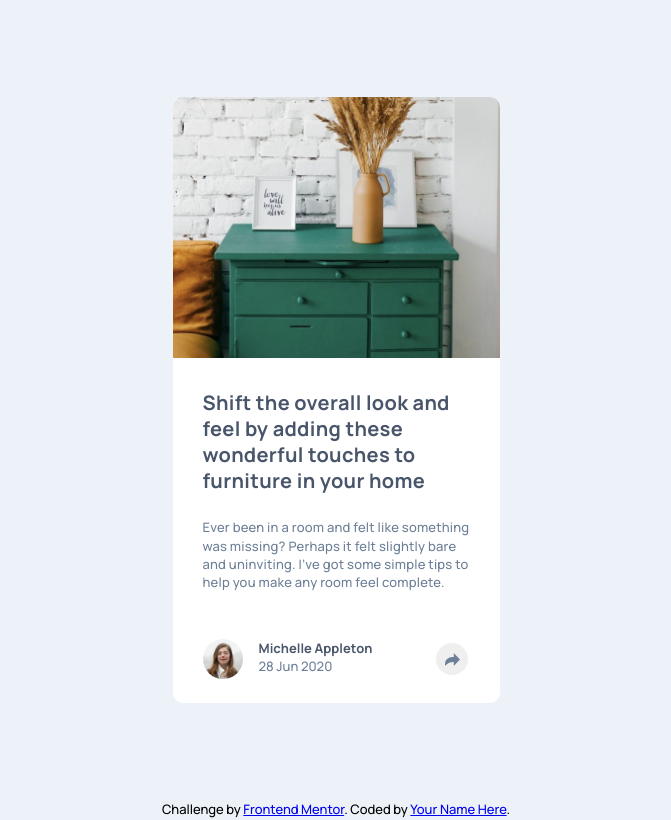
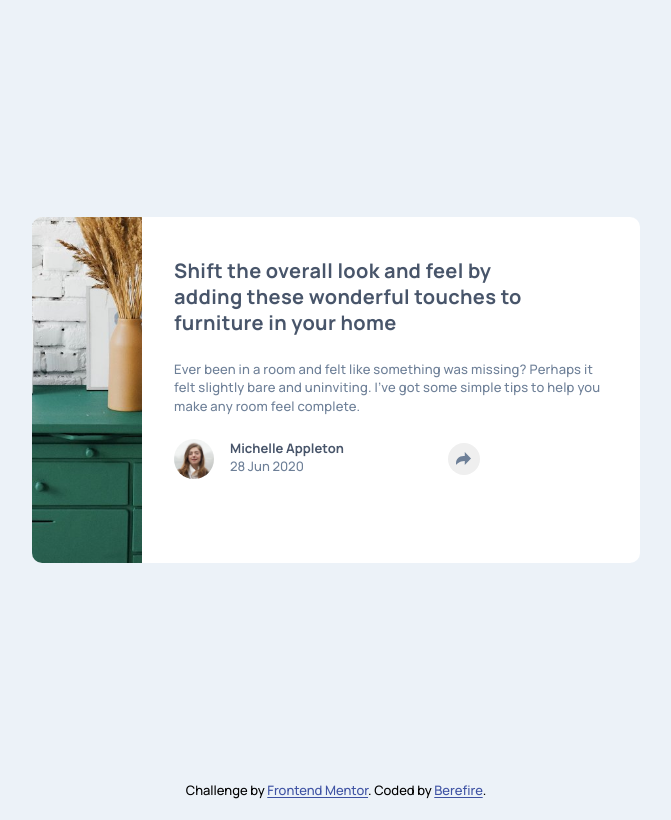
Before and after one commit to berefire/article-preview-component, a plain HTML site: page index.html in a window 1280 px wide. Shown: the whole page, without its empty margins (304-975 px from the left). Drawn offline with Linux system fonts and the light colour scheme; files whose address does not match are found by name.

Commit message:
style(responsive): refine  center position in cover layout

```diff
--- a/css/base/global.css
+++ b/css/base/global.css
@@ -6,5 +6,11 @@ html {
 
 html,
 body {
-  min-block-size: 100%;
+  min-height: 100dvh;
 }
+
+
+body {
+  display: flex;
+  flex-direction: column;
+}
--- a/css/base/tokens.css
+++ b/css/base/tokens.css
@@ -6,6 +6,7 @@
     --grey-500: hsl(214, 17%, 51%);
     --grey-400: hsl(212, 23%, 69%);
     --grey-200: hsl(210,46%, 95%);
+    --blue: hsl(228, 45%, 44%);
 
     /* Base */
     --base: 16;
@@ -54,6 +55,7 @@
     /* Font colors */
     --fc-text-title: var(--grey-900);
     --fc-text-body: var(--grey-500);
+    --fc-text-link: var(--blue);
 
     /* Background colors */
     --bg-primary: var(--grey-200);
@@ -83,5 +85,17 @@
     /* Border radius card*/
     --border-radius-card: var(--border-radius-100);
 
+     /* Decoration thicknesss */
+    --thickness-s: 0.08em;
 
+    /* Undeline-offset */
+    --offset-m: 0.15em;
+    --offset-s: 0.125em;    /* 2px */
 }
+
+@media (min-width: 48em) {
+    :root {
+        --stack-article-card-content: var(--spacing-300);
+        --gap-profile-date: var(--spacing-1300);
+    }
+}
--- a/css/blocks/article-card.css
+++ b/css/blocks/article-card.css
@@ -1,6 +1,6 @@
 .article-card {
     background-color: var(--bg-article-card);
-    max-inline-size: calc( 327/var(--base) * 1rem);
+    max-inline-size: calc( 327 / var(--base) * 1rem);
     display: flex;
     flex-direction: column;
     gap: var(--gap-article-card);
@@ -8,7 +8,8 @@
 }
 
 .article-card__image {
-    aspect-ratio: 327 / 200;
+    block-size: calc( 200 / var(--base) * 1rem);
+    inline-size: calc( 327 / var(--base) * 1rem);
 }
 
 .article-card__image img {
@@ -33,3 +34,28 @@
     color: var(--fc-text-body);
     font-weight: var(--fw-text-body);
 }
+
+
+@media (min-width: 48em){
+    .article-card {
+        flex-direction: row;
+        max-inline-size: calc( 608 / var(--base) * 1rem);;
+    }
+
+    .article-card__image {
+        block-size: calc(346 / var(--base) * 1rem);
+        inline-size: calc(229 / var(--base) * 1rem);
+    }
+
+    .article-card__image img {
+        border-radius: var(--border-radius-card) 0 0 var(--border-radius-card);
+    }
+
+    .article-card__title {
+        max-inline-size: 28ch;
+    }
+
+   .article-card__text {
+        max-inline-size: 110ch;
+    }
+}
--- a/css/blocks/attribution.css
+++ b/css/blocks/attribution.css
@@ -1,3 +1,4 @@
 .attribution {
     font-size: var(--fs-text-body);
+    text-align: center;
 }
--- a/css/composition/box.css
+++ b/css/composition/box.css
@@ -2,3 +2,10 @@
     padding-inline: calc( 30 / var(--base) * 1rem);
     padding-block: 0 calc( 18 / var(--base) * 1rem);
 }
+
+@media (min-width: 48em){
+    .box--article-card {
+        padding-inline: 0 calc( 36 / var(--base) * 1rem);
+        padding-block: calc( 41 / var(--base) * 1rem)
+    }
+}
--- a/css/composition/cover.css
+++ b/css/composition/cover.css
@@ -1,14 +1,6 @@
-.cover{
-    min-block-size: 100vh; /* Fallback for older browsers */
+.cover {
     flex: 1;
     display: flex;
     align-items: center;
     justify-content: center;
 }
-
-
-@supports (min-block-size: 100dvh) {
-    .cover {
-        min-block-size: 100dvh; /* Override with dynamic viewport height if supported */
-    }
-}
--- a/css/composition/grid.css
+++ /dev/null
@@ -1,5 +0,0 @@
-.grid {
-    flex: 1;
-    display: grid;
-    place-items: center;
-}
--- a/css/main.css
+++ b/css/main.css
@@ -9,9 +9,9 @@
 @import "./composition/stack.css";
 @import "./composition/cover.css";
 @import "./composition/cluster.css";
-@import "./composition/grid.css";
 
 /* ========= UTILITIES ============ */
+@import "./utilities/link.css";
 
 
 /* ========= BLOCKS ============ */
--- /dev/null
+++ b/css/utilities/link.css
@@ -0,0 +1,16 @@
+.link {
+    color: var(--fc-text-link);
+    text-decoration: underline;
+    text-decoration-thickness: var(--thickness-s);
+    text-underline-offset: var(--offset-m);
+}
+
+.link:hover,
+.link:focus-visible {
+    text-decoration-thickness: var(--thickness-m);
+}
+
+.link:focus-visible {
+    outline: var(--offset-s) solid var(--color-link);
+    outline-offset: var(--offset-s);
+}
--- a/index.html
+++ b/index.html
@@ -59,8 +59,8 @@
   </main>
 
   <div class="attribution">
-    Challenge by <a href="https://www.frontendmentor.io?ref=challenge" target="_blank">Frontend Mentor</a>.
-    Coded by <a href="#">Your Name Here</a>.
+    Challenge by <a class="[ link ]" href="https://www.frontendmentor.io?ref=challenge" target="_blank">Frontend Mentor</a>.
+    Coded by <a class="[ link ]" href="#">Berefire</a>.
   </div>
 
 </body>
```
